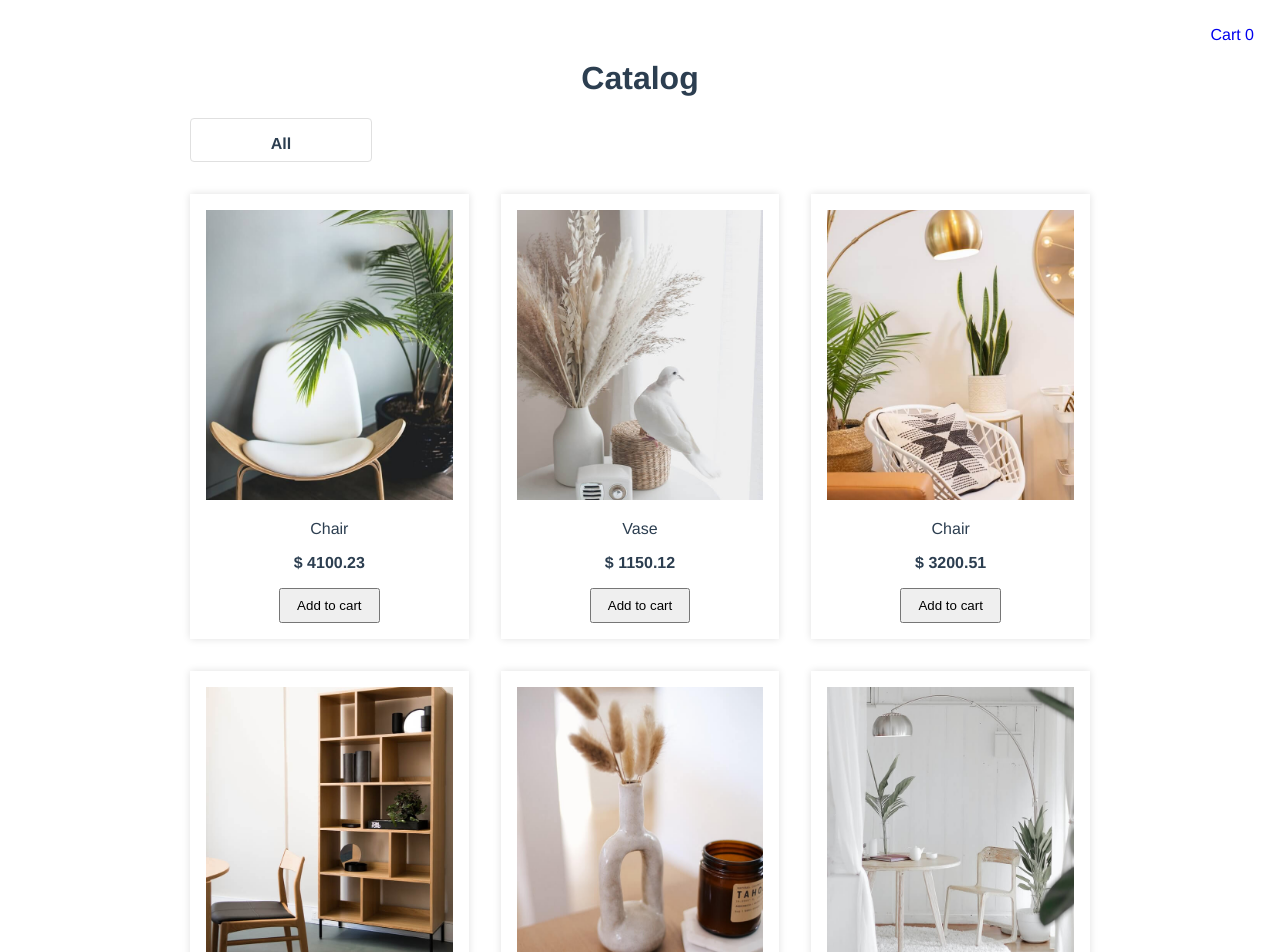
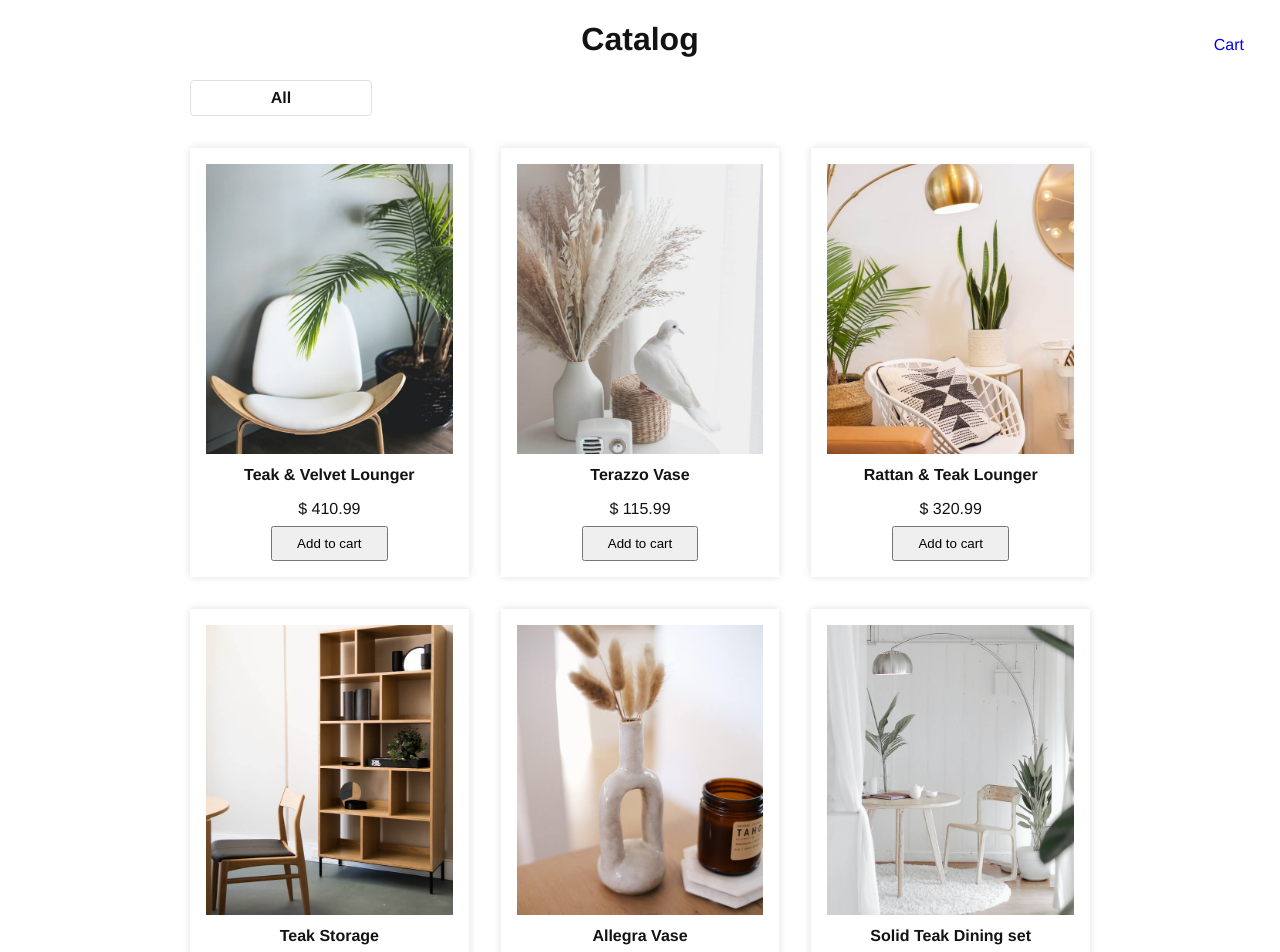
Before and after one commit to TanyaKulikovskaya/Vue-Online-Shop, a Vue app: page / in a window 1280 px wide. Shown: the top 952 px of the page. Built offline with nearby package versions, Linux system fonts and the light colour scheme; data requests are answered from the project's data file.

Commit message:
Added cart-counter-badge, refactoring some styles

```diff
--- a/db.json
+++ b/db.json
@@ -2,48 +2,48 @@
     "products": [
       {
         "image": "1.jpg",
-        "name": "Chair",
-        "price": 4100.23,
+        "name": "Teak & Velvet Lounger",
+        "price": 410.99,
         "article": "1",
         "available": true,
         "category": "Furniture"
       },
       {
         "image": "2.jpg",
-        "name": "Vase",
-        "price": 1150.12,
+        "name": "Terazzo Vase",
+        "price": 115.99,
         "article": "2",
         "available": true,
         "category": "Decor"
       },
       {
         "image": "3.jpg",
-        "name": "Chair",
-        "price": 3200.51,
+        "name": "Rattan & Teak Lounger",
+        "price": 320.99,
         "article": "3",
         "available": false,
         "category": "Furniture"
       },
       {
         "image": "4.jpg",
-        "name": "Storage",
-        "price": 5300.12,
+        "name": "Teak Storage",
+        "price": 530.99,
         "article": "4",
         "available": true,
         "category": "Furniture"
       },
       {
         "image": "5.jpg",
-        "name": "Vase",
-        "price": 1500.35,
+        "name": "Allegra Vase",
+        "price": 150.99,
         "article": "5",
         "available": false,
         "category": "Decor"
       },
       {
         "image": "6.jpg",
-        "name": "Dining set",
-        "price": 6700.41,
+        "name": "Solid Teak Dining set",
+        "price": 670.99,
         "article": "6",
         "available": true,
         "category": "Furniture"
--- a/src/App.vue
+++ b/src/App.vue
@@ -21,7 +21,6 @@ export default {
   -webkit-font-smoothing: antialiased;
   -moz-osx-font-smoothing: grayscale;
   text-align: center;
-  color: #2c3e50;
-  margin-top: 60px;
+  color: #131313;
 }
 </style>
--- a/src/assets/styles/styles.scss
+++ b/src/assets/styles/styles.scss
@@ -1,5 +1,14 @@
 @import 'variables.scss';
 
+body {
+    margin: 0;
+}
+
+p {
+    margin: 0;
+    padding: 8px 0;
+}
+
 .btn {
-    padding: $padding $padding*2;
+    padding: $padding $padding*3;
 }
--- a/src/components/cart/v-cart-item.vue
+++ b/src/components/cart/v-cart-item.vue
@@ -5,8 +5,8 @@
         :src=" require(`../../assets/images/${cart_item_data.image}`)"
         :alt="`Image of ${cart_item_data.name}`">
       <div class="v-cart-item__info">
-          <span>{{ cart_item_data.name }}</span>
-          <span>{{ cart_item_data.price }}</span>
+          <p><b>{{ cart_item_data.name }}</b></p>
+          <span>$ {{ cart_item_data.price }}</span>
           <span>Article: {{ cart_item_data.article }}</span>
       </div>
        <div class="v-cart-item__quantity">
@@ -28,7 +28,7 @@
       <button
         class="btn"
         @click="deleteFromCart">
-        delete
+        Delete
       </button>
   </div>
 </template>
@@ -62,7 +62,6 @@ export default {
 <style lang="scss">
     .v-cart-item {
         display: flex;
-        justify-content: space-between;
         align-items: center;
         box-shadow: 0 0 8px 0 #e0e0e0;
         padding: $padding*2;
@@ -71,8 +70,12 @@ export default {
             max-width: 90px;
         }
         &__info {
+            flex-basis: 45%;
             display: flex;
             flex-direction: column;
+        }
+        &__quantity {
+            flex-basis: 30%;
         }
         .quantity-btn{
             cursor: pointer;
--- a/src/components/cart/v-cart.vue
+++ b/src/components/cart/v-cart.vue
@@ -8,7 +8,7 @@
       <h1>Cart</h1>
       <p v-if="!cart_data.length">There are no products in cart</p>
       <v-cart-item
-         v-for="(item, index) in cart_data"
+        v-for="(item, index) in cart_data"
         :key="item.article"
         :cart_item_data="item"
         @deleteFromCart="deleteFromCart(index)"
@@ -16,7 +16,7 @@
         @increment="increment(index)"
       />
       <div class="v-cart__total">
-          <p>Total: {{ cartTotalCost }}</p>
+          <p><b>Total:</b> $ {{ cartTotalCost }}</p>
       </div>
   </div>
   </template>
@@ -81,9 +81,7 @@ export default {
             left: 0;
             right: 0;
             padding: $padding*2 $padding*3;
-            text-align: left;
-            background-color: rgb(105, 106, 173);
-            color: #fff;
+            background-color: #e0e0e0;
             font-size: 28px;
         }
     }
--- /dev/null
+++ b/src/components/catalog/v-cart-counter-badge.vue
@@ -0,0 +1,27 @@
+<template>
+  <span v-if="count > 0" class="v-cart-counter-badge">
+    {{ count }}
+  </span>
+</template>
+
+<script>
+export default {
+    name: 'v-cart-counter-badge',
+    props: ['count'],
+}
+</script>
+
+<style>
+    .v-cart-counter-badge {
+        position: absolute;
+        top: 3px;
+        right: -3px;
+        height: 20px;
+        width: 20px;
+        border-radius: 50%;
+        background-color: #e0e0e0;
+        font-weight: 500;
+        font-size: 12px;
+        line-height: 20px;
+    }
+</style>
--- a/src/components/catalog/v-catalog-item.vue
+++ b/src/components/catalog/v-catalog-item.vue
@@ -10,7 +10,7 @@
         </p>
       <p
         class="v-catalog-item__price">
-          <b>$ {{ product_data.price }}</b>
+        $ {{ product_data.price }}
       </p>
     <button
       class="v-catalog-item__add-to-cart-btn btn"
@@ -50,6 +50,9 @@ export default {
           width: 100%;
           max-height: 290px;
           object-fit: cover;
-      }
+        }
+        &__name {
+          font-weight: 700;
+        }
     }
 </style>
--- a/src/components/catalog/v-catalog.vue
+++ b/src/components/catalog/v-catalog.vue
@@ -2,7 +2,8 @@
     <div class="v-catalog">
         <router-link :to="{name: 'cart', params: {cart_data: CART}}">
             <div class="v-catalog__link-to-cart">
-            Cart {{ CART.length }}
+            Cart
+                <v-cart-counter-badge :count="CART.length" />
             </div>
         </router-link>
         <h1>Catalog</h1>
@@ -26,12 +27,14 @@
 import vCatalogItem from './v-catalog-item.vue'
 import { mapActions, mapGetters } from 'vuex'
 import vSelect from './v-select.vue'
+import vCartCounterBadge from './v-cart-counter-badge.vue'
 
 export default {
     name: "v-catalog",
     components: {
         vCatalogItem,
         vSelect,
+        vCartCounterBadge
     },
     data() {
         return {
@@ -93,12 +96,11 @@ export default {
             display: grid;
             grid-template-columns: repeat(3,1fr);
             grid-gap: 32px;
-            padding: 0;
         }
         &__link-to-cart {
             position: absolute;
-            top: 10px;
-            right: 10px;
+            top: 20px;
+            right: 20px;
             padding: $padding*2;
         }
     }
--- a/src/components/catalog/v-select.vue
+++ b/src/components/catalog/v-select.vue
@@ -72,7 +72,6 @@ export default {
             font-weight: 700;
             display: flex;
             justify-content: center;
-            margin-bottom: $margin;
         }
         &__options {
             position: absolute;
```
